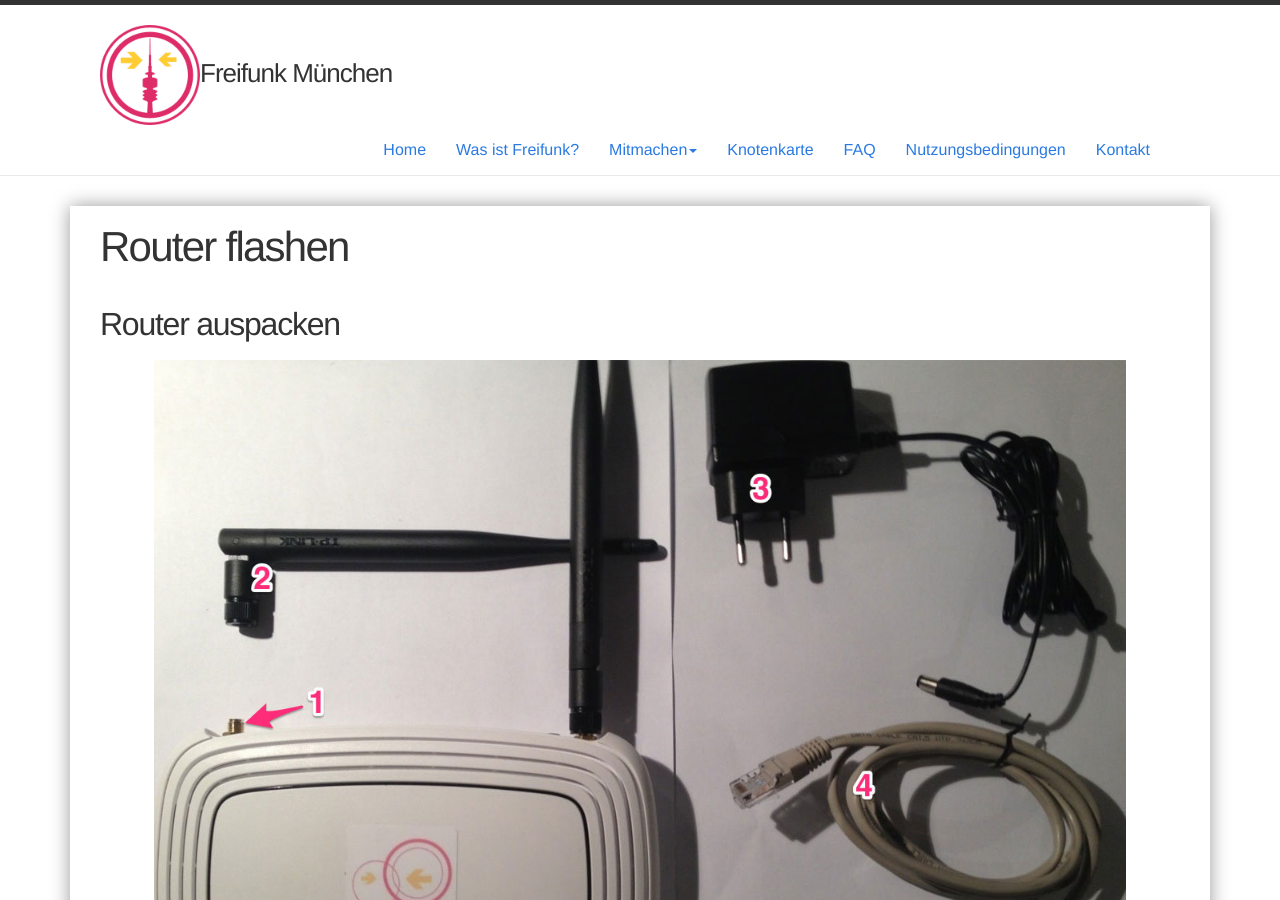
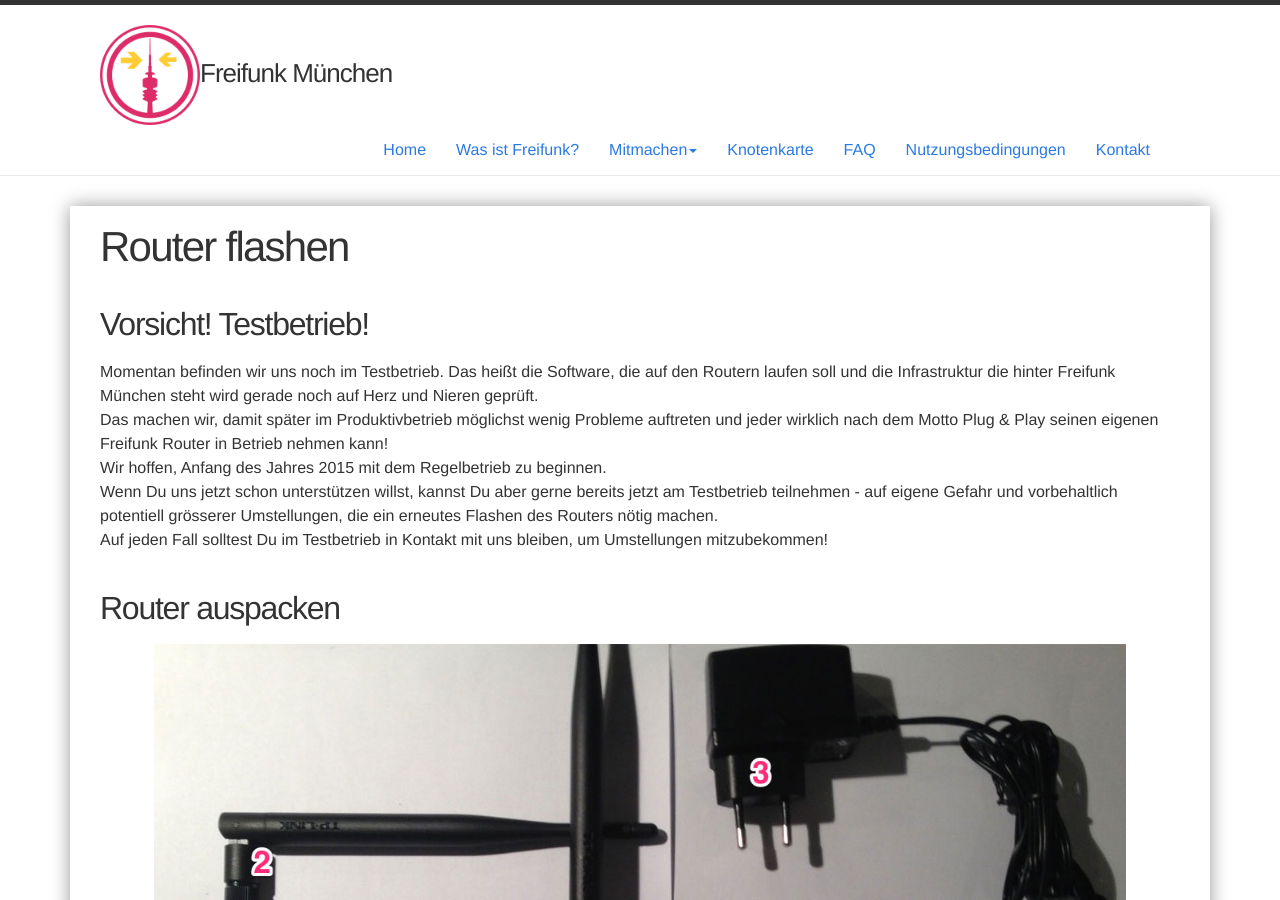
Before and after one commit to freifunkMUC/freifunkmuc.github.io, a Jekyll site: the page built from router-flashen.md, in a window 1280 px wide and 900 px high. Built offline with Jekyll 4.4.1, drawn with Linux system fonts in a browser that asks for light colours; nearby versions of some CDN libraries; a style sheet for code colours, icons or effects is not loaded.

Commit message:
Testbetrieb hinweis auf diversen Seiten integriert

```diff
--- /dev/null
+++ b/_includes/testbetrieb.md
@@ -0,0 +1,11 @@
+## Vorsicht! Testbetrieb!
+
+Momentan befinden wir uns noch im Testbetrieb. Das heißt die Software, die auf den Routern laufen soll und die Infrastruktur die hinter Freifunk München steht wird
+gerade noch auf Herz und Nieren geprüft.\\
+Das machen wir, damit später im Produktivbetrieb möglichst wenig Probleme
+auftreten und jeder wirklich nach dem Motto Plug & Play seinen eigenen
+Freifunk Router in Betrieb nehmen kann!\\
+Wir hoffen, Anfang des Jahres 2015 mit dem Regelbetrieb zu beginnen.\\
+Wenn Du uns jetzt schon unterstützen willst, kannst Du aber gerne bereits
+jetzt am Testbetrieb teilnehmen - auf eigene Gefahr und vorbehaltlich potentiell grösserer Umstellungen, die ein erneutes Flashen des Routers nötig machen.\\
+Auf jeden Fall solltest Du im Testbetrieb in Kontakt mit uns bleiben, um Umstellungen mitzubekommen!
--- a/router-flashen.md
+++ b/router-flashen.md
@@ -3,6 +3,8 @@ layout: page
 title: Router flashen
 permalink: /router-flashen/
 ---
+
+{% include testbetrieb.md %}
 
 ## Router auspacken
 
```
Also changed, not shown: faq.md (+1 -2 lines), firmware.md (+2 -0 lines), mitmachen.md (+1 -10 lines), router-konfigurieren.md (+2 -0 lines).
